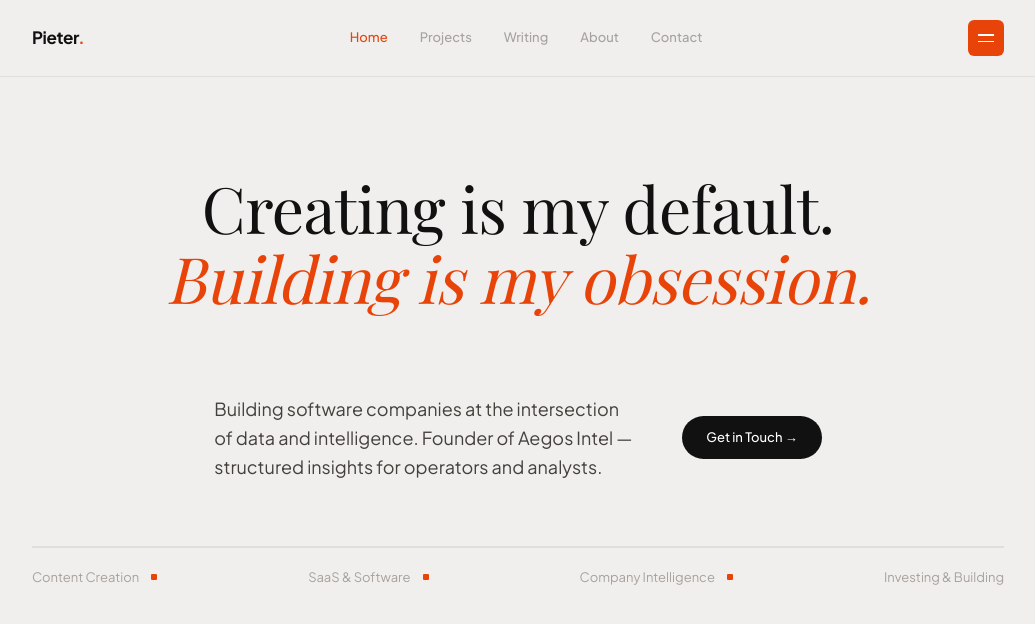
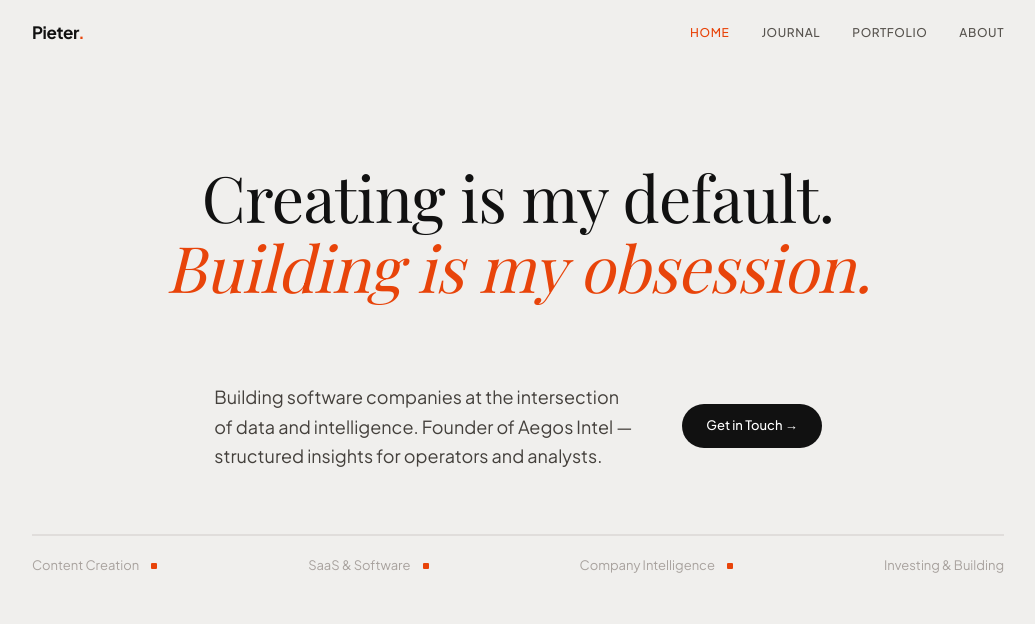
Before and after one commit to sillyledger/personal, a Next.js app: page / in a window 1280 px wide. Shown: the top 624 px of the page, without its empty margins (122-1157 px from the left). Built offline with nearby package versions, Linux system fonts and the light colour scheme.

Commit message:
Update Navbar.tsx

```diff
--- a/components/Navbar.tsx
+++ b/components/Navbar.tsx
@@ -4,18 +4,17 @@ import Link from "next/link";
 import { usePathname } from "next/navigation";
 
 const links = [
-  { href: "/", label: "Home" },
-  { href: "/projects", label: "Projects" },
-  { href: "/writing", label: "Writing" },
-  { href: "/about", label: "About" },
-  { href: "/contact", label: "Contact" },
+  { href: "/", label: "HOME" },
+  { href: "/journal", label: "JOURNAL" },
+  { href: "/portfolio", label: "PORTFOLIO" },
+  { href: "/about", label: "ABOUT" },
 ];
 
 export default function Navbar() {
   const pathname = usePathname();
 
   return (
-    <nav className="border-b border-stone-300/60">
+    <nav>
       <div className="max-w-[1100px] mx-auto px-16 flex items-center justify-between py-5">
         <Link href="/" className="text-[17px] font-bold tracking-tight text-[#111]">
           Pieter<span className="text-accent">.</span>
@@ -25,18 +24,14 @@ export default function Navbar() {
             <Link
               key={link.href}
               href={link.href}
-              className={`text-[13px] font-medium transition-colors ${
-                pathname === link.href ? "text-accent" : "text-stone-400 hover:text-[#111]"
+              className={`text-[12px] font-medium tracking-wider transition-colors ${
+                pathname === link.href ? "text-accent" : "text-stone-600 hover:text-[#111]"
               }`}
             >
               {link.label}
             </Link>
           ))}
         </div>
-        <button className="w-9 h-9 bg-accent rounded-md flex flex-col items-center justify-center gap-[5px]" aria-label="Menu">
-          <span className="block w-4 h-[1.5px] bg-white" />
-          <span className="block w-4 h-[1.5px] bg-white" />
-        </button>
       </div>
     </nav>
   );
```
